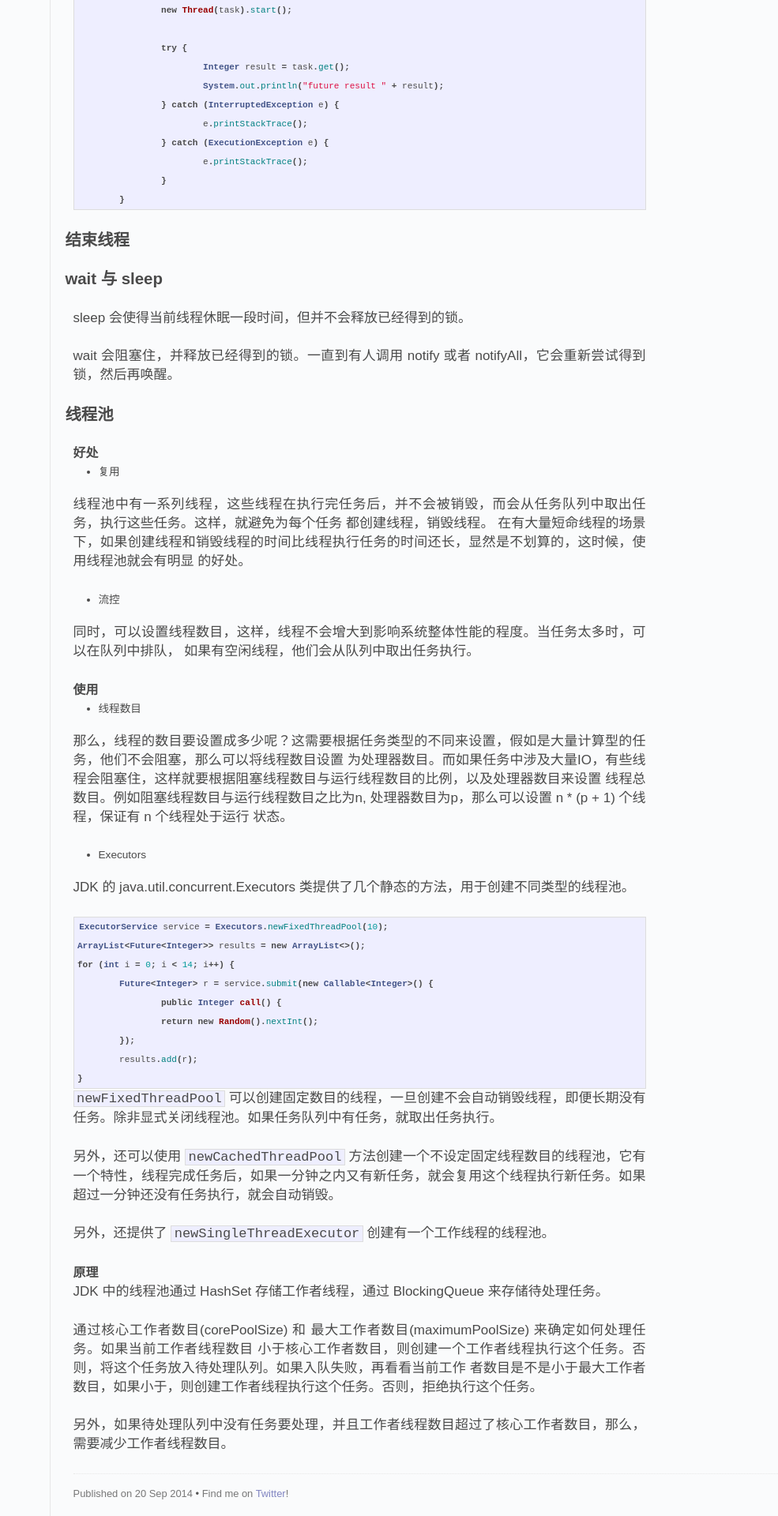
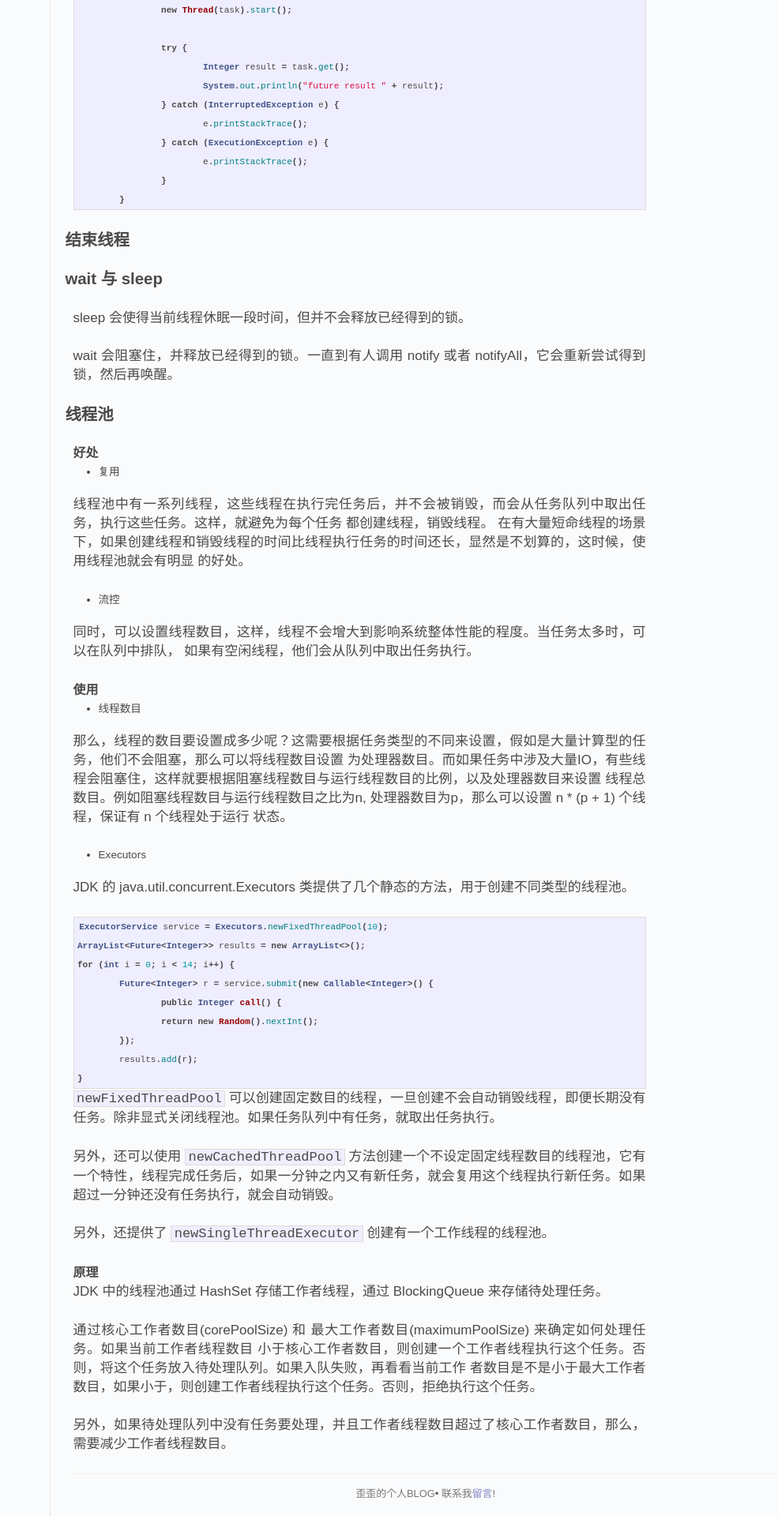
Before and after one commit to javamanyy/javamanyy, a Jekyll site: the page built from _posts/2014-09-20-java-concurrency.md, in a window 1280 px wide. Shown: the part 1431-3351 px from the top of the page at 79% size, without its empty margins (295-1280 px from the left). Built offline with Jekyll 4.4.1, drawn with Linux system fonts in a browser that asks for light colours; nearby versions of some CDN libraries; library files that are not in the unit come from our copies; Markdown is read by kramdown in place of the engine named in the settings.

Commit message:
Update post.html

```diff
--- a/_includes/post.html
+++ b/_includes/post.html
@@ -16,9 +16,9 @@
     {{ content }}
   </div>
   <div class="colophon">
-    <p>
-      <span id="pub-date">Published on {{ page.date | date_to_string }}</span> <span class="separator">&bull;</span>
-      <span id="social">Find me on <a href="">Twitter</a>!</span>
+    <p align="center">
+      歪歪的个人BLOG<span class="separator">&bull;</span>
+      <span id="social">联系我<a href="/about.html">留言</a>!</span>
     </p>
   </div>
 </div>
```
